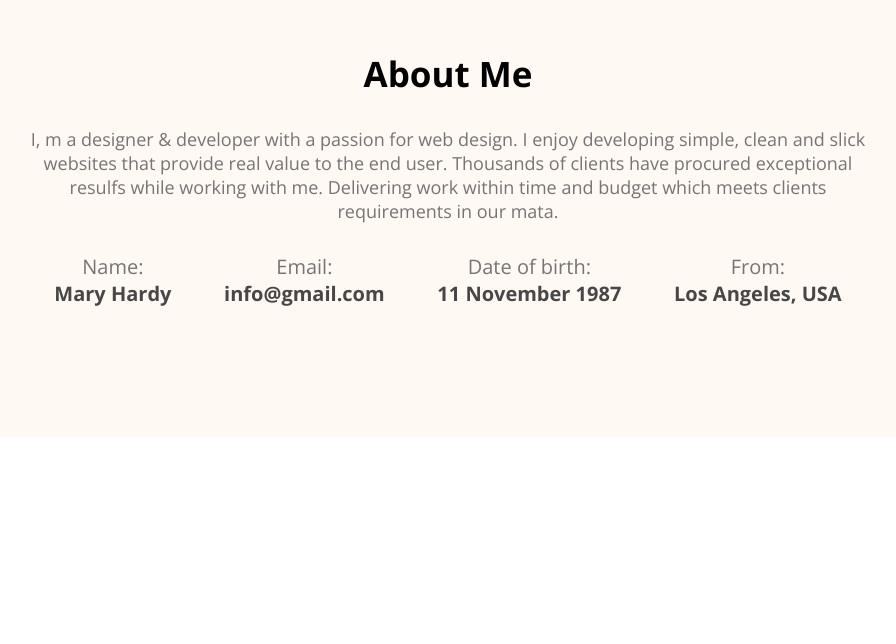
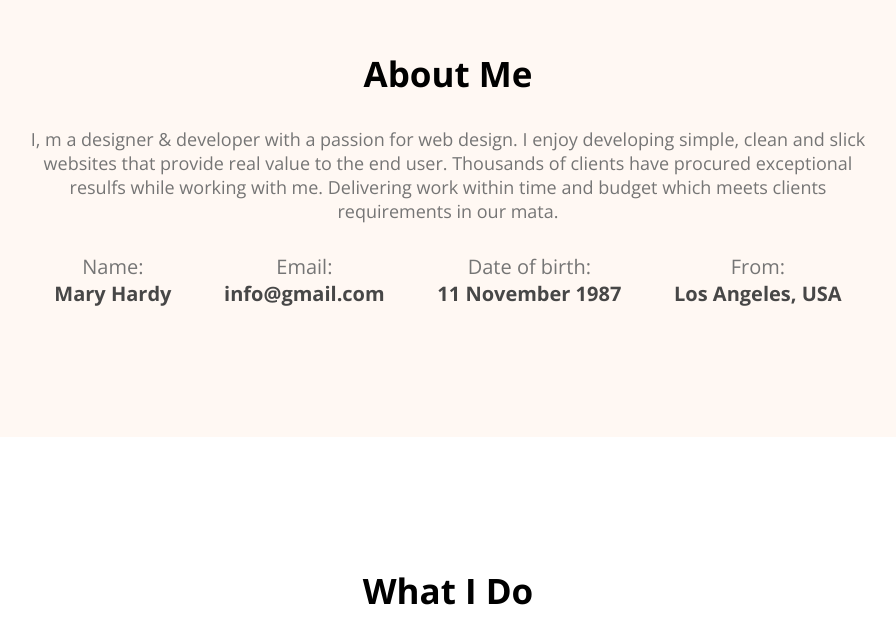
Before and after one commit to imamahasane/developerPortfolio, a plain HTML site: page index.html in a window 1280 px wide. Shown: the part 1050-1694 px from the top of the page, without its empty margins (192-1088 px from the left). Before the commit the page ends 1487 px from the top, so only its background shows below. Drawn offline with nearby package versions, Linux system fonts and the light colour scheme.

Commit message:
what-i-do

```diff
--- a/index.html
+++ b/index.html
@@ -52,6 +52,7 @@
 
 		<!-- Body Section -->
 		<main>
+			<!-- About Me Section -->
 			<section class="about">
 				<h3 class="section-title">About Me</h3>
 
@@ -85,6 +86,13 @@
 					</div>
 				</div>
 			</section>
+
+			<!-- What I do Section -->
+			<section class="what-i-do">
+				<h3 class="section-title">What I Do</h3>
+
+
+			</section>
 		</main>
 
 		<!-- Footer Section -->
--- a/styles/portfolio.css
+++ b/styles/portfolio.css
@@ -118,3 +118,14 @@ main {
 	font-weight: 700;
 	color: #474747;
 }
+
+/* What I Do Styles */
+.what-i-do {
+	margin-top: 130px;
+	/* padding: 130px 150px; */
+	text-align: center;
+}
+
+.section-title {
+
+}
```
